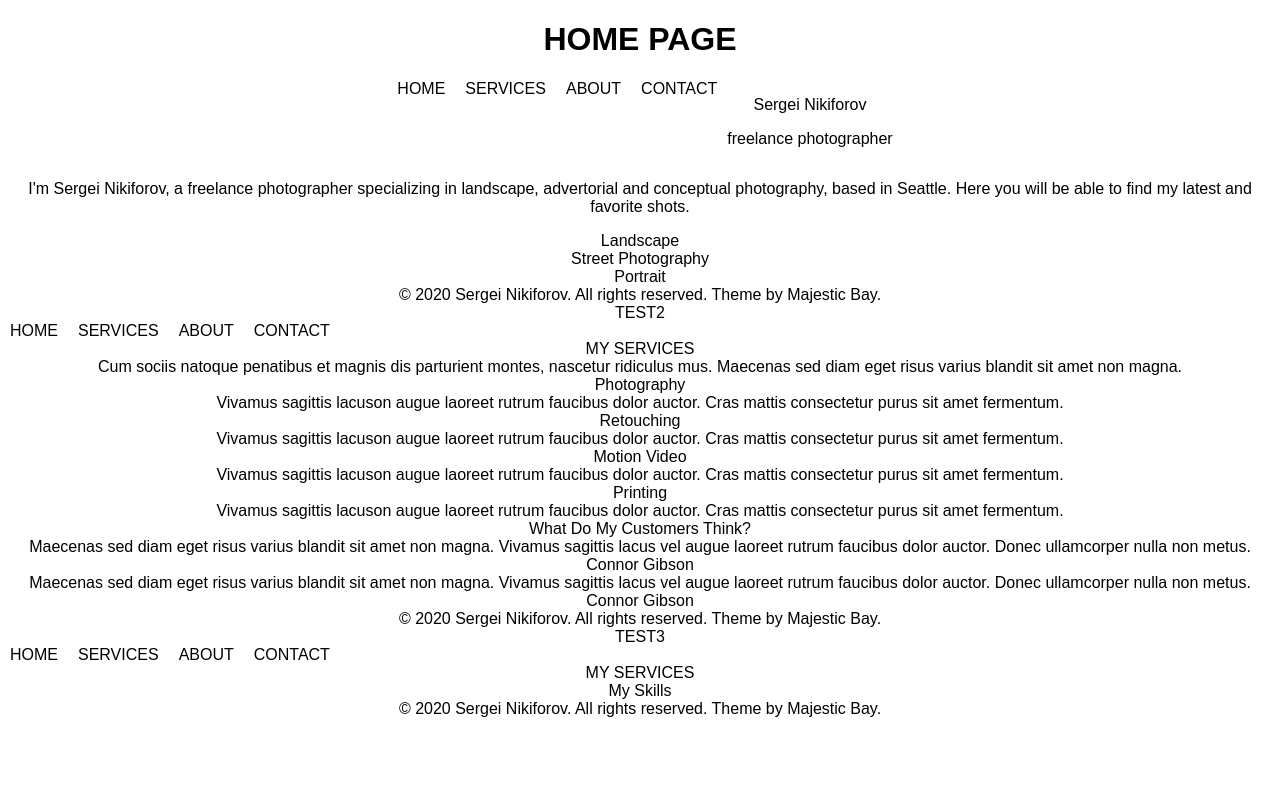
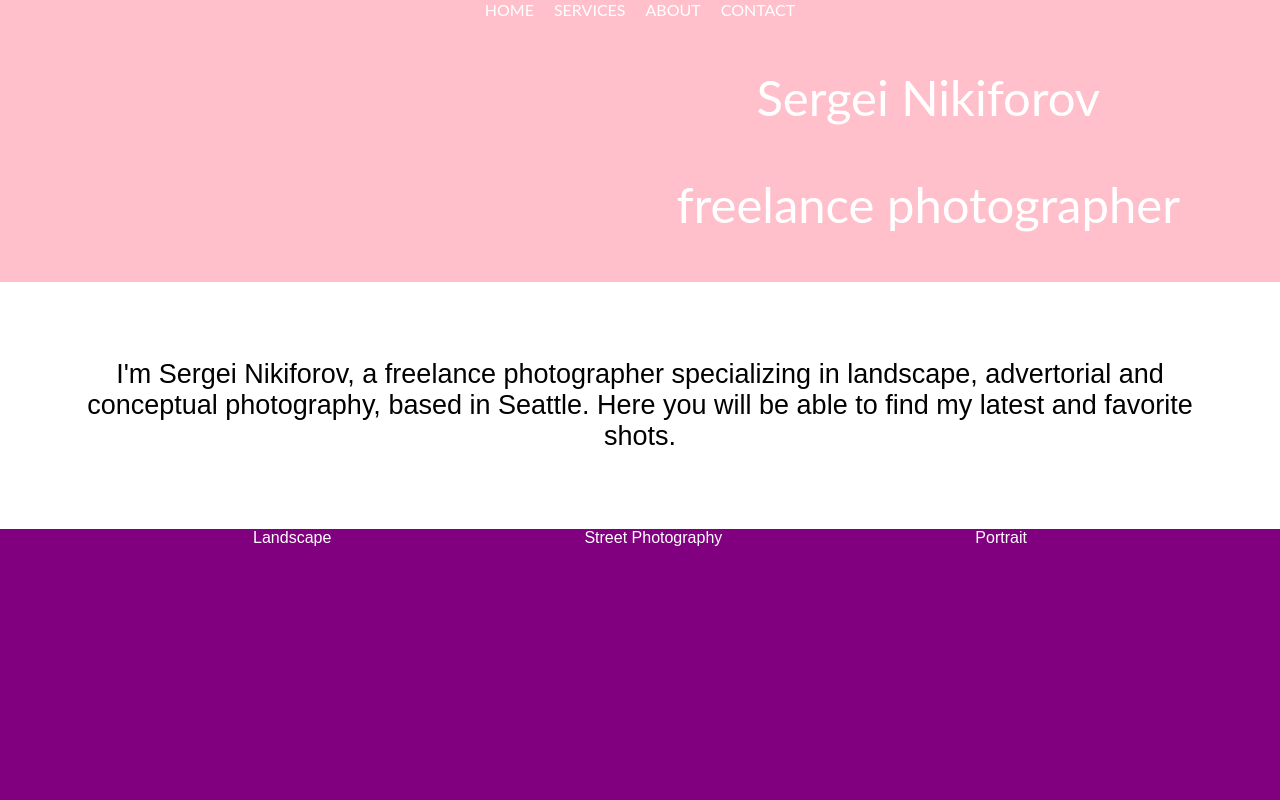
Before and after one commit to lyly2112/nikiforov, a React (Create React App) app: page / in a window 1280 px wide. Shown: the top 800 px of the page. Built offline with nearby package versions, Linux system fonts and the light colour scheme.

Commit message:
added css style for home page

```diff
--- a/src/Home.js
+++ b/src/Home.js
@@ -1,5 +1,5 @@
 import React from 'react';
-import Navbar from './Navbar';
+import NavbarHome from './NavbarHome';
 import Gallery from './Gallery';
 import WorkWithMe from './WorkWithMe';
 import Footer from './Footer';
@@ -7,8 +7,7 @@ import Footer from './Footer';
 function Home() {
     return (
       <div>
-        <h1>HOME PAGE</h1>
-        <Navbar/>
+        <NavbarHome/>
         <div className="intoduction">
           <p>I'm Sergei Nikiforov, a freelance photographer
             specializing in landscape, advertorial and conceptual
--- a/src/Navbar.js
+++ b/src/NavbarHome.js
@@ -1,6 +1,6 @@
 import React from 'react';
 
-function Navbar() {
+function NavbarHome() {
     return (
         <div className="navbar">
           <div className="navbar_menu">
@@ -17,4 +17,4 @@ function Navbar() {
     )
 }
 
-export default Navbar;
+export default NavbarHome;
--- a/src/index.css
+++ b/src/index.css
@@ -6,14 +6,48 @@ body {
 
 .navbar {
   display: flex;
-  justify-content: center;
+  flex-direction: column;
+  background-color: pink;
+  color: white;
+  font-family: lato;
+
 }
 
 .navbar_menu {
   display: flex;
+  justify-content: center;
+  flex-basis: 25%;
 }
 
 .col {
   padding-left: 10px;
   padding-right: 10px;
 }
+
+.name {
+  display: flex;
+  justify-content: flex-end;
+  padding-right: 100px;
+  font-size: 49px;
+}
+
+.intoduction {
+  display: flex;
+  padding: 50px;
+  justify-content: center;
+  font-size: 27px;
+}
+
+.gallery {
+  display: flex;
+  flex-wrap: nowrap;
+  background-color: purple;
+  color: white;
+  height: 300px;
+  justify-content: space-evenly
+}
+.gallery_elem {
+  border: 2px;
+
+
+}
```
Also changed, not shown: 2 other files (tests, documents, lock files or other folders).
